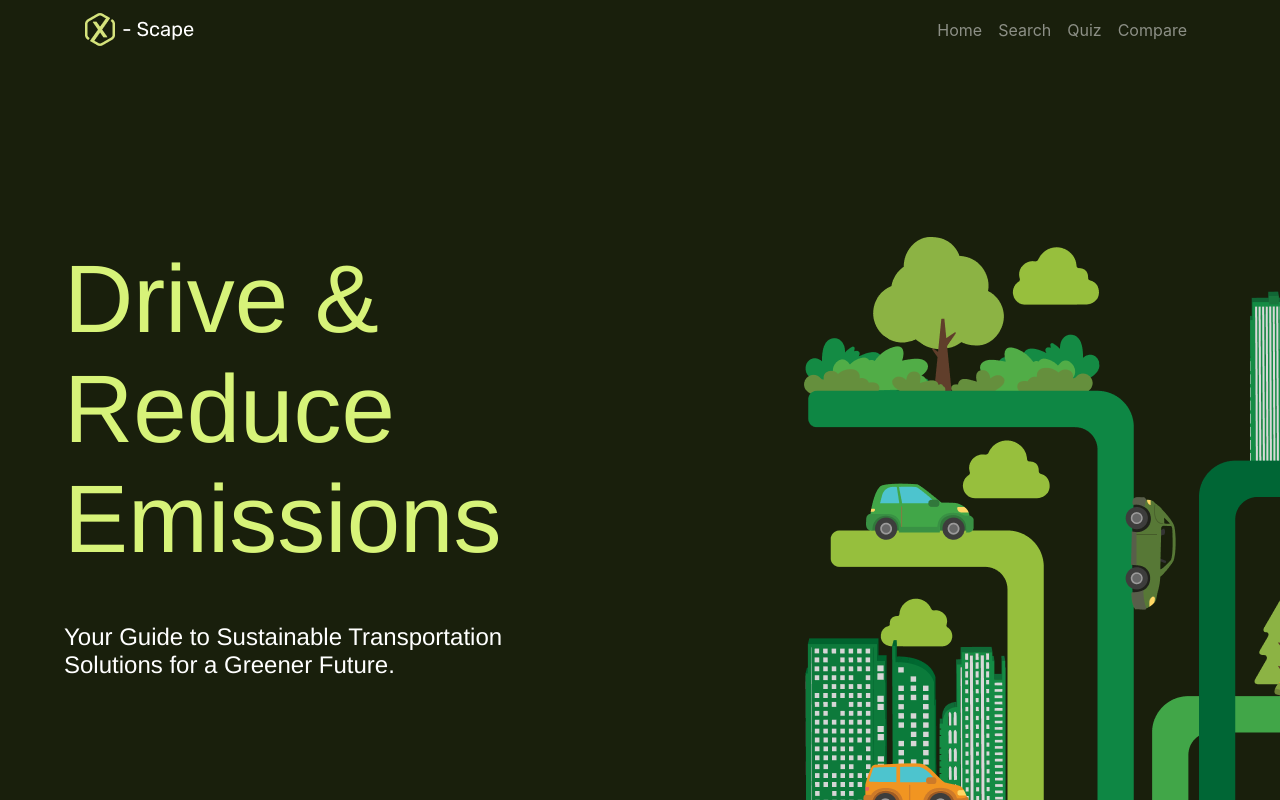
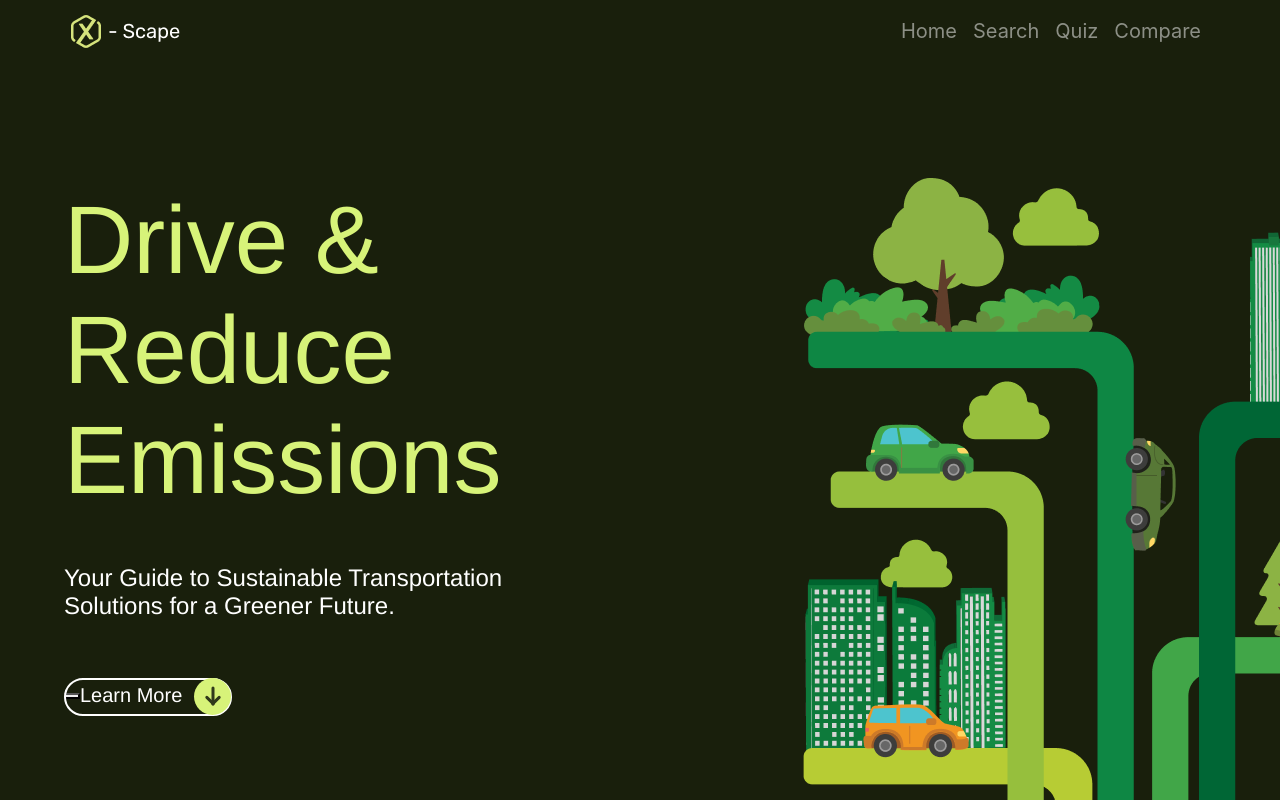
Before and after one commit to UW-INFO442-AU23/sus-city, a React (Create React App) app: page / in a window 1280 px wide. Shown: the top 800 px of the page. Built offline with nearby package versions, Linux system fonts and the light colour scheme.

Commit message:
update homepage layout

```diff
--- a/src/components/Home/home.js
+++ b/src/components/Home/home.js
@@ -98,6 +98,7 @@ export default function Home(props) {
             </div>
             <p className="text-wrapper-14">Your Guide to Sustainable Transportation Solutions for a Greener Future.</p>
             <div className="overlap-3">
+              <button>
                 <div className="rectangle" />
                 <div className="text-wrapper-15">Learn More</div>
                 <div className="ellipse" />
@@ -106,6 +107,7 @@ export default function Home(props) {
                   <div className="rectangle-3" />
                   <div className="rectangle-4" />
                 </div>
+              </button>
             </div>
           </div>
         </div>
--- a/src/components/Navbar/navbar.js
+++ b/src/components/Navbar/navbar.js
@@ -4,8 +4,8 @@ import { Outlet, Link } from "react-router-dom";
 function Navbar() {
   return (
     <div>
-      <nav className="nav-bar navbar navbar-expand-xl navbar-dark">
-        <div className="container">
+      <nav className="nav-bar fixed-top navbar navbar-expand-sm navbar-dark">
+        <div className="container-fluid">
           <Link to="/" className="web-logo navbar-brand"><img src="logo.png" alt="X scape logo"/></Link>
           <div className="collapse navbar-collapse" id="navbarNav">
             <ul className="navbar-nav ml-auto">
@@ -23,8 +23,6 @@ function Navbar() {
               </li>
             </ul>
           </div>
-
-
         </div>
       </nav>
 
--- a/src/index.css
+++ b/src/index.css
@@ -11,10 +11,13 @@ footer {
 
 .nav-bar {
     background-color:#191f0c;
+    padding-left: 3.5rem;
+    padding-right: 3.5rem;
+
 }
 
-.web-logo {
-    margin-left: none;
+.nav-item {
+  font-size: 20px;
 }
 
 .homepage {
@@ -415,7 +418,7 @@ footer {
     height: 37px;
     left: 0;
     position: absolute;
-    top: 570px;
+    top: 500px;
     width: 168px;
   }
 
@@ -423,11 +426,11 @@ footer {
     border: 2px solid;
     border-color: #ffffff;
     border-radius: 44px;
-    height: 37px;
+    height: 38px;
     left: 0;
     position: absolute;
     top: 0;
-    width: 160px;
+    width: 168px;
   }
 
   .homepage .text-wrapper-15 {
@@ -447,7 +450,7 @@ footer {
     background-color: #d7f379;
     border-radius: 18.5px;
     height: 37px;
-    left: 131px;
+    left: 130px;
     position: absolute;
     top: 0;
     width: 37px;
```
Also changed, not shown: 1 other file (tests, documents, lock files or other folders). Lines whose indentation alone changed are shown as unchanged.
